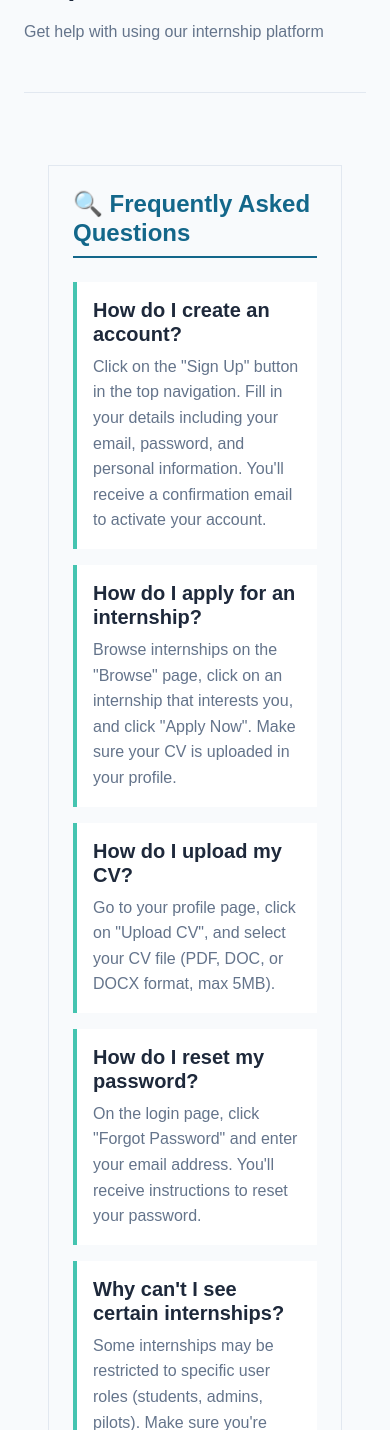
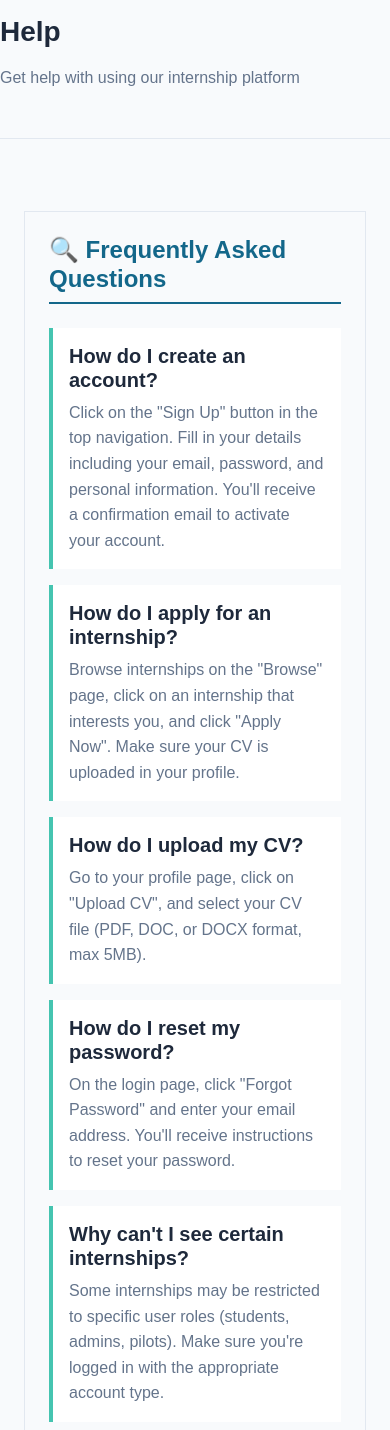
Before and after one commit to NacerEOP/CESI_PROJET-WEB, a PHP site: page /help in a window 390 px wide. Shown: the part 55-1485 px from the top of the page. Run offline with PHP 8.4, Linux system fonts and the light colour scheme; the visitor is signed in with stand-in values (Sample User, id 1); some libraries are stand-ins or nearby versions.

Commit message:
Removed main weird side padding

```diff
--- a/static/styles/app.css
+++ b/static/styles/app.css
@@ -105,7 +105,7 @@ a:hover {
 main {
     min-height: calc(100vh - 200px);
     padding-top: 70px;
-    margin: 0 auto;
+    margin: 0 ;
 }
 
 .container {
@@ -694,9 +694,7 @@ tbody tr:last-child td {
         font-size: 1.25rem;
     }
 
-    main {
-        padding: var(--spacing-xl);
-    }
+
 
     .grid {
         grid-template-columns: 1fr;
@@ -737,9 +735,7 @@ tbody tr:last-child td {
 }
 
 @media (max-width: 480px) {
-    main {
-        padding: var(--spacing-lg);
-    }
+
 
     .card {
         padding: var(--spacing-lg);
```
